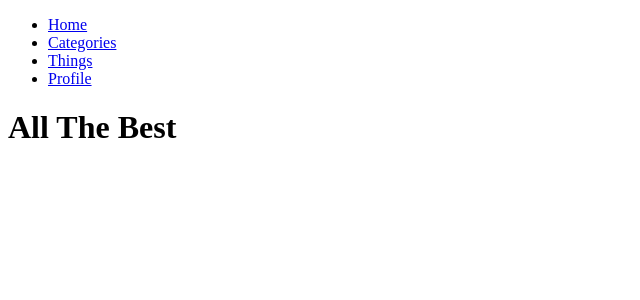
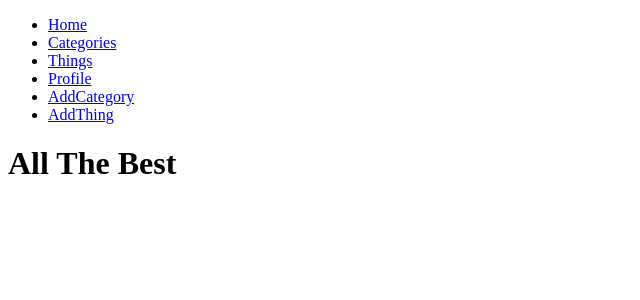
Before and after one commit to Nafimul/AllTheBest, a Flask app: page / in a window 1280 px wide. Shown: the top 300 px of the page, without its empty margins (0-640 px from the left). Run offline with Flask 3, Linux system fonts and the light colour scheme.

Commit message:
feat: update nav

```diff
--- a/myapp/templates/base.html
+++ b/myapp/templates/base.html
@@ -18,6 +18,8 @@
             <li><a href='/categories'>Categories</a></li>
             <li><a href='/things'>Things</a></li>
             <li><a href='/profile'>Profile</a></li>
+            <li><a href='/add-category'>AddCategory</a></li>
+            <li><a href='/add-thing'>AddThing</a></li>
         </ul>
 
         {% block content %}{% endblock %}
```
